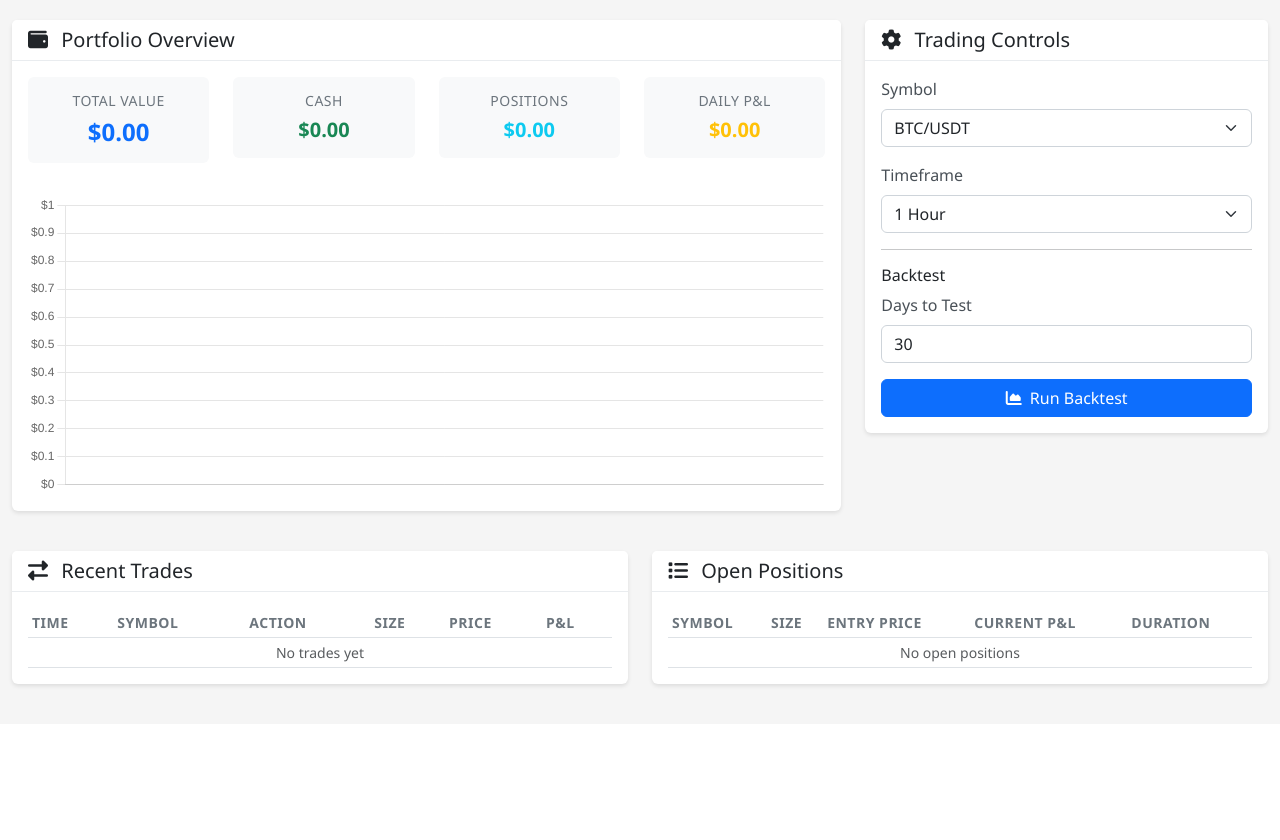
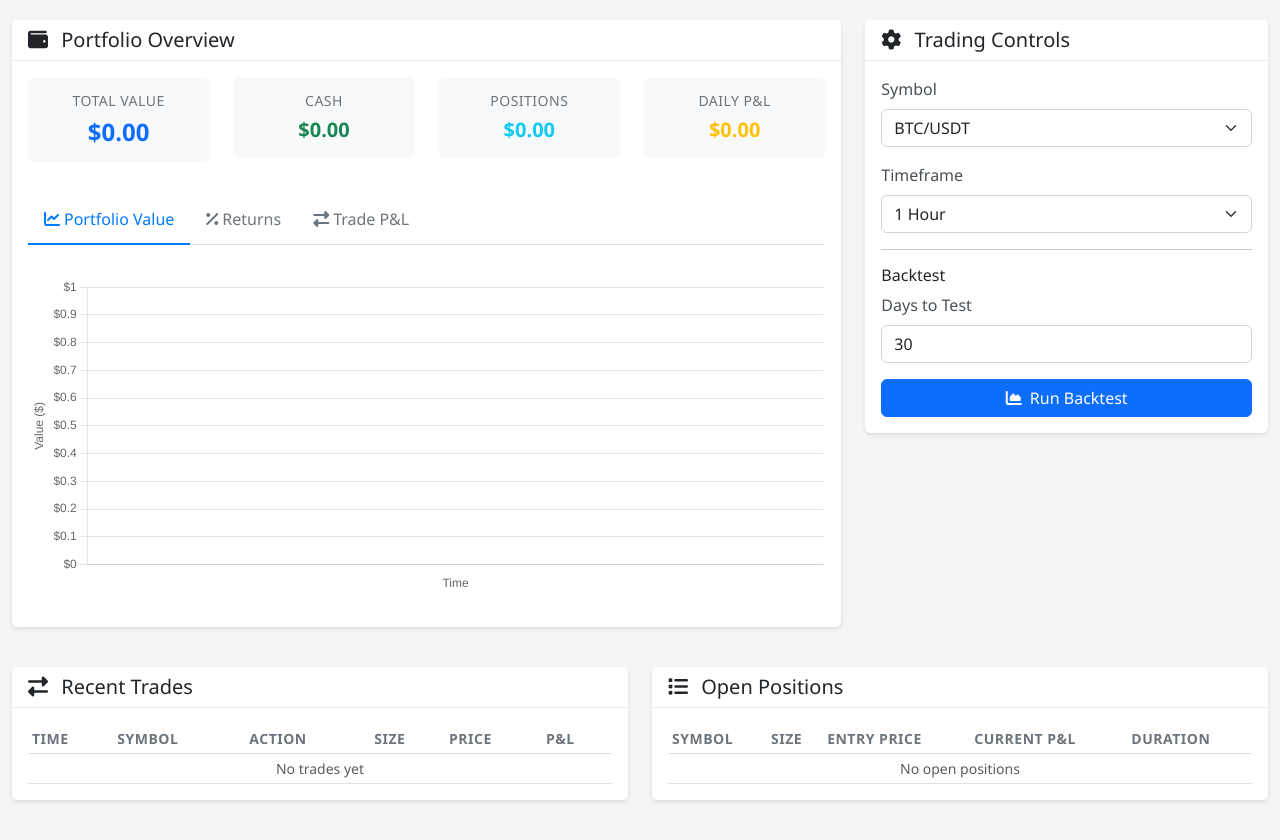
Before and after one commit to AndrewRoyceMartin/Crypto-Trader-REPLIT, a Flask app: page / in a window 1280 px wide. Shown: the part 214-1054 px from the top of the page. Before the commit the page ends 903 px from the top, so only its background shows below. Run offline with Flask 3, Linux system fonts and the light colour scheme; parts of the project's set-up code (start-up, migrations or seed data) failed here and were passed over.

Commit message:
Add detailed portfolio performance and trade visualizations
Introduce new API endpoints and frontend components to display portfolio value, returns, and trade history using interactive charts, enhancing the user's ability to analyze trading performance.

Replit-Commit-Author: Agent
Replit-Commit-Session-Id: c7bb0578-ffab-4d41-ab87-71e597193319
Replit-Commit-Checkpoint-Type: full_checkpoint
Replit-Commit-Screenshot-Url: https://storage.googleapis.com/screenshot-production-us-central1/47c9c798-b0c1-4791-9090-157d07a27bb9/c7bb0578-ffab-4d41-ab87-71e597193319/loa5vRk

```diff
--- a/static/app.js
+++ b/static/app.js
@@ -4,14 +4,21 @@ class TradingApp {
     constructor() {
         this.updateInterval = null;
         this.portfolioChart = null;
+        this.returnsChart = null;
+        this.tradesChart = null;
         this.isLiveConfirmationPending = false;
+        this.chartData = {
+            portfolio: [],
+            returns: [],
+            trades: []
+        };
 
         this.init();
     }
 
     init() {
         this.setupEventListeners();
-        this.initializeChart();
+        this.initializeCharts();
         this.startAutoUpdate();
         this.loadConfig();
     }
@@ -64,6 +71,7 @@ class TradingApp {
 
             this.updateTradingStatus(data.trading_status);
             this.updatePortfolio(data.portfolio);
+            this.updateCharts(data.portfolio, data.recent_trades);
             this.updateRecentTrades(data.recent_trades);
             this.updatePositions(data.positions);
 
@@ -73,6 +81,246 @@ class TradingApp {
             console.error('Error updating dashboard:', error);
             this.updateConnectionStatus(false);
         }
+    }
+
+    initializeCharts() {
+        // Portfolio Value Chart
+        const portfolioCtx = document.getElementById('portfolioChart').getContext('2d');
+        this.portfolioChart = new Chart(portfolioCtx, {
+            type: 'line',
+            data: {
+                labels: [],
+                datasets: [{
+                    label: 'Portfolio Value',
+                    data: [],
+                    borderColor: '#007bff',
+                    backgroundColor: 'rgba(0, 123, 255, 0.1)',
+                    borderWidth: 2,
+                    fill: true,
+                    tension: 0.4
+                }]
+            },
+            options: {
+                responsive: true,
+                maintainAspectRatio: false,
+                plugins: {
+                    legend: {
+                        display: false
+                    },
+                    tooltip: {
+                        mode: 'index',
+                        intersect: false,
+                        callbacks: {
+                            label: function(context) {
+                                return `Portfolio: $${context.parsed.y.toLocaleString('en-US', {minimumFractionDigits: 2})}`;
+                            }
+                        }
+                    }
+                },
+                scales: {
+                    x: {
+                        display: true,
+                        title: {
+                            display: true,
+                            text: 'Time'
+                        }
+                    },
+                    y: {
+                        display: true,
+                        title: {
+                            display: true,
+                            text: 'Value ($)'
+                        },
+                        ticks: {
+                            callback: function(value) {
+                                return '$' + value.toLocaleString();
+                            }
+                        }
+                    }
+                },
+                interaction: {
+                    mode: 'nearest',
+                    axis: 'x',
+                    intersect: false
+                }
+            }
+        });
+
+        // Returns Chart
+        const returnsCtx = document.getElementById('returnsChart').getContext('2d');
+        this.returnsChart = new Chart(returnsCtx, {
+            type: 'line',
+            data: {
+                labels: [],
+                datasets: [{
+                    label: 'Total Return (%)',
+                    data: [],
+                    borderColor: '#28a745',
+                    backgroundColor: 'rgba(40, 167, 69, 0.1)',
+                    borderWidth: 2,
+                    fill: true,
+                    tension: 0.4
+                }]
+            },
+            options: {
+                responsive: true,
+                maintainAspectRatio: false,
+                plugins: {
+                    legend: {
+                        display: false
+                    },
+                    tooltip: {
+                        mode: 'index',
+                        intersect: false,
+                        callbacks: {
+                            label: function(context) {
+                                return `Return: ${context.parsed.y.toFixed(2)}%`;
+                            }
+                        }
+                    }
+                },
+                scales: {
+                    x: {
+                        display: true,
+                        title: {
+                            display: true,
+                            text: 'Time'
+                        }
+                    },
+                    y: {
+                        display: true,
+                        title: {
+                            display: true,
+                            text: 'Return (%)'
+                        },
+                        ticks: {
+                            callback: function(value) {
+                                return value.toFixed(1) + '%';
+                            }
+                        }
+                    }
+                }
+            }
+        });
+
+        // Trade P&L Chart
+        const tradesCtx = document.getElementById('tradesChart').getContext('2d');
+        this.tradesChart = new Chart(tradesCtx, {
+            type: 'bar',
+            data: {
+                labels: [],
+                datasets: [{
+                    label: 'Trade P&L',
+                    data: [],
+                    backgroundColor: [],
+                    borderColor: [],
+                    borderWidth: 1
+                }]
+            },
+            options: {
+                responsive: true,
+                maintainAspectRatio: false,
+                plugins: {
+                    legend: {
+                        display: false
+                    },
+                    tooltip: {
+                        callbacks: {
+                            label: function(context) {
+                                const pnl = context.parsed.y;
+                                return `P&L: $${pnl.toFixed(2)}`;
+                            }
+                        }
+                    }
+                },
+                scales: {
+                    x: {
+                        display: true,
+                        title: {
+                            display: true,
+                            text: 'Trade #'
+                        }
+                    },
+                    y: {
+                        display: true,
+                        title: {
+                            display: true,
+                            text: 'P&L ($)'
+                        },
+                        ticks: {
+                            callback: function(value) {
+                                return '$' + value.toFixed(0);
+                            }
+                        }
+                    }
+                }
+            }
+        });
+    }
+
+    updateCharts(portfolioData, tradesData) {
+        this.updatePortfolioChart(portfolioData);
+        this.updateReturnsChart(portfolioData);
+        this.updateTradesChart(tradesData);
+    }
+
+    updatePortfolioChart(portfolioData) {
+        if (!this.portfolioChart || !portfolioData.chart_data) return;
+
+        const chartData = portfolioData.chart_data;
+        const labels = chartData.map(point => new Date(point.timestamp).toLocaleTimeString('en-US', {
+            month: 'short',
+            day: 'numeric',
+            hour: '2-digit',
+            minute: '2-digit'
+        }));
+        const values = chartData.map(point => point.value);
+
+        this.portfolioChart.data.labels = labels;
+        this.portfolioChart.data.datasets[0].data = values;
+        this.portfolioChart.update('none');
+    }
+
+    updateReturnsChart(portfolioData) {
+        if (!this.returnsChart || !portfolioData.chart_data) return;
+
+        const chartData = portfolioData.chart_data;
+        if (chartData.length === 0) return;
+
+        const initialValue = chartData[0]?.value || 10000;
+        const labels = chartData.map(point => new Date(point.timestamp).toLocaleTimeString('en-US', {
+            month: 'short',
+            day: 'numeric',
+            hour: '2-digit',
+            minute: '2-digit'
+        }));
+        const returns = chartData.map(point => ((point.value - initialValue) / initialValue) * 100);
+
+        this.returnsChart.data.labels = labels;
+        this.returnsChart.data.datasets[0].data = returns;
+        this.returnsChart.update('none');
+    }
+
+    updateTradesChart(tradesData) {
+        if (!this.tradesChart || !tradesData) return;
+
+        // Filter trades with P&L data
+        const tradesWithPnL = tradesData.filter(trade => trade.realized_pnl !== undefined && trade.realized_pnl !== null);
+
+        if (tradesWithPnL.length === 0) return;
+
+        const labels = tradesWithPnL.map((_, index) => `Trade ${index + 1}`);
+        const pnlValues = tradesWithPnL.map(trade => trade.realized_pnl || 0);
+
+        // Color bars based on profit/loss
+        const colors = pnlValues.map(pnl => pnl >= 0 ? 'rgba(40, 167, 69, 0.8)' : 'rgba(220, 53, 69, 0.8)');
+        const borderColors = pnlValues.map(pnl => pnl >= 0 ? '#28a745' : '#dc3545');
+
+        this.tradesChart.data.labels = labels;
+        this.tradesChart.data.datasets[0].data = pnlValues;
+        this.tradesChart.data.datasets[0].backgroundColor = colors;
+        this.tradesChart.data.datasets[0].borderColor = borderColors;
+        this.tradesChart.update('none');
     }
 
     updateTradingStatus(status) {
@@ -121,10 +369,7 @@ class TradingApp {
             pnlElement.className = 'pnl-neutral';
         }
 
-        // Update chart
-        if (portfolio.chart_data && portfolio.chart_data.length > 0) {
-            this.updateChart(portfolio.chart_data);
-        }
+        // Chart updates are handled by updateCharts() method
     }
 
     updateRecentTrades(trades) {
--- a/static/style.css
+++ b/static/style.css
@@ -74,8 +74,65 @@ body {
 /* Chart Container */
 .chart-container {
     position: relative;
+    height: 350px;
+    margin-top: 1rem;
+    padding: 1rem 0;
+}
+
+.nav-tabs {
+    border-bottom: 1px solid #dee2e6;
+    margin-bottom: 0;
+}
+
+.nav-tabs .nav-link {
+    color: #6c757d;
+    border: none;
+    padding: 0.75rem 1rem;
+    font-weight: 500;
+}
+
+.nav-tabs .nav-link.active {
+    color: #007bff;
+    background-color: transparent;
+    border-bottom: 2px solid #007bff;
+}
+
+.nav-tabs .nav-link:hover {
+    color: #007bff;
+    background-color: rgba(0, 123, 255, 0.05);
+}
+
+.tab-content {
+    background-color: #ffffff;
+    border-radius: 0 0 0.5rem 0.5rem;
+}
+
+/* Chart specific styling */
+.chart-container canvas {
+    background-color: rgba(255, 255, 255, 0.9);
+    border-radius: 0.375rem;
+}
+
+/* Loading states */
+.chart-loading {
+    display: flex;
+    align-items: center;
+    justify-content: center;
     height: 300px;
-    margin-top: 1rem;
+    color: #6c757d;
+    font-style: italic;
+}
+
+/* Responsive chart adjustments */
+@media (max-width: 768px) {
+    .chart-container {
+        height: 250px;
+    }
+
+    .nav-tabs .nav-link {
+        padding: 0.5rem 0.75rem;
+        font-size: 0.875rem;
+    }
 }
 
 /* Tables */
--- a/templates/index.html
+++ b/templates/index.html
@@ -132,9 +132,41 @@
                             </div>
                         </div>
 
-                        <!-- Portfolio Chart -->
-                        <div class="chart-container">
-                            <canvas id="portfolioChart"></canvas>
+                        <!-- Portfolio Chart Tabs -->
+                        <ul class="nav nav-tabs" id="chartTabs" role="tablist">
+                            <li class="nav-item" role="presentation">
+                                <button class="nav-link active" id="portfolio-tab" data-bs-toggle="tab" data-bs-target="#portfolio-chart" type="button" role="tab">
+                                    <i class="fas fa-chart-line me-1"></i>Portfolio Value
+                                </button>
+                            </li>
+                            <li class="nav-item" role="presentation">
+                                <button class="nav-link" id="returns-tab" data-bs-toggle="tab" data-bs-target="#returns-chart" type="button" role="tab">
+                                    <i class="fas fa-percentage me-1"></i>Returns
+                                </button>
+                            </li>
+                            <li class="nav-item" role="presentation">
+                                <button class="nav-link" id="trades-tab" data-bs-toggle="tab" data-bs-target="#trades-chart" type="button" role="tab">
+                                    <i class="fas fa-exchange-alt me-1"></i>Trade P&L
+                                </button>
+                            </li>
+                        </ul>
+
+                        <div class="tab-content" id="chartTabContent">
+                            <div class="tab-pane fade show active" id="portfolio-chart" role="tabpanel">
+                                <div class="chart-container mt-3">
+                                    <canvas id="portfolioChart"></canvas>
+                                </div>
+                            </div>
+                            <div class="tab-pane fade" id="returns-chart" role="tabpanel">
+                                <div class="chart-container mt-3">
+                                    <canvas id="returnsChart"></canvas>
+                                </div>
+                            </div>
+                            <div class="tab-pane fade" id="trades-chart" role="tabpanel">
+                                <div class="chart-container mt-3">
+                                    <canvas id="tradesChart"></canvas>
+                                </div>
+                            </div>
                         </div>
                     </div>
                 </div>
```
Also changed, not shown: web_interface.py (+52 -5 lines).
